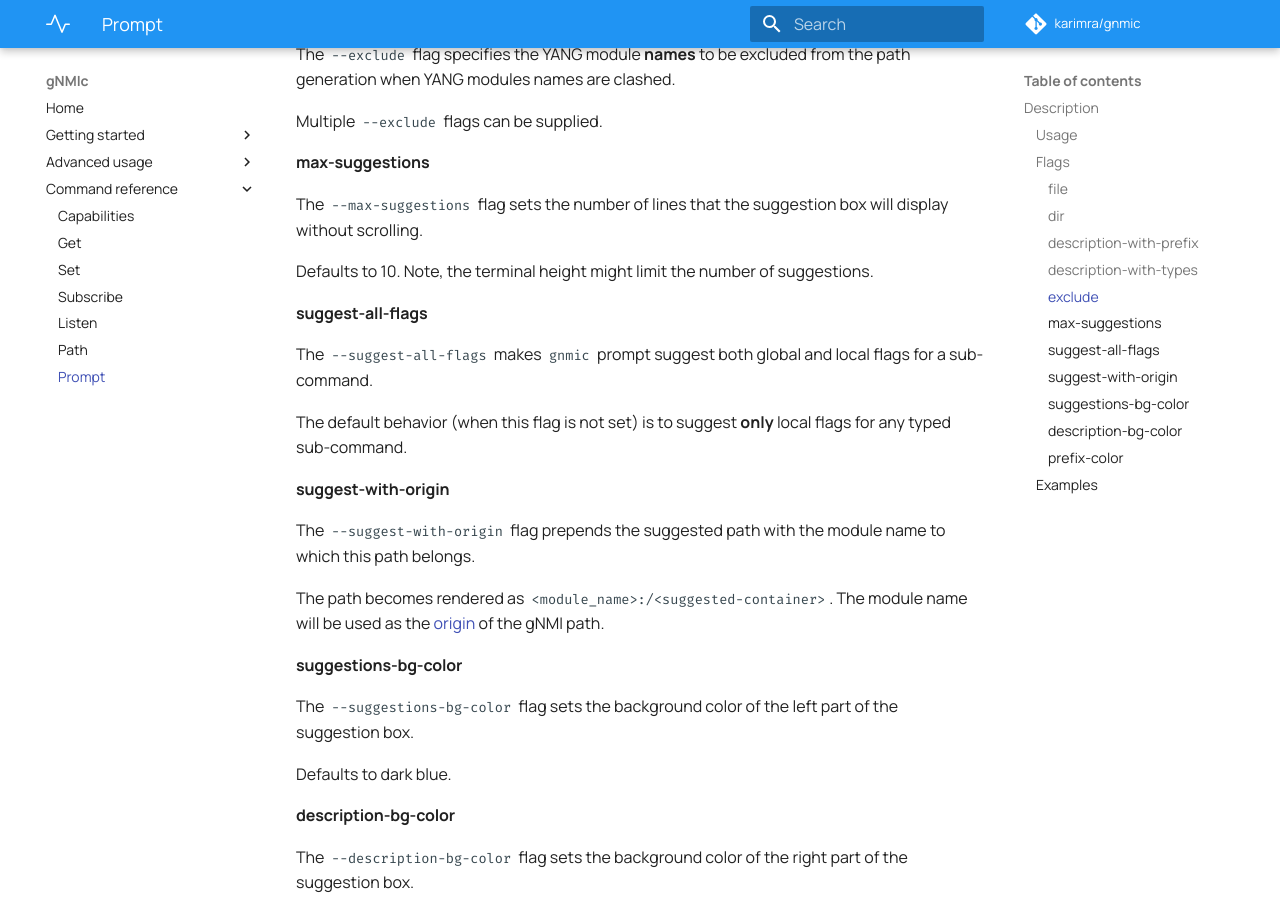
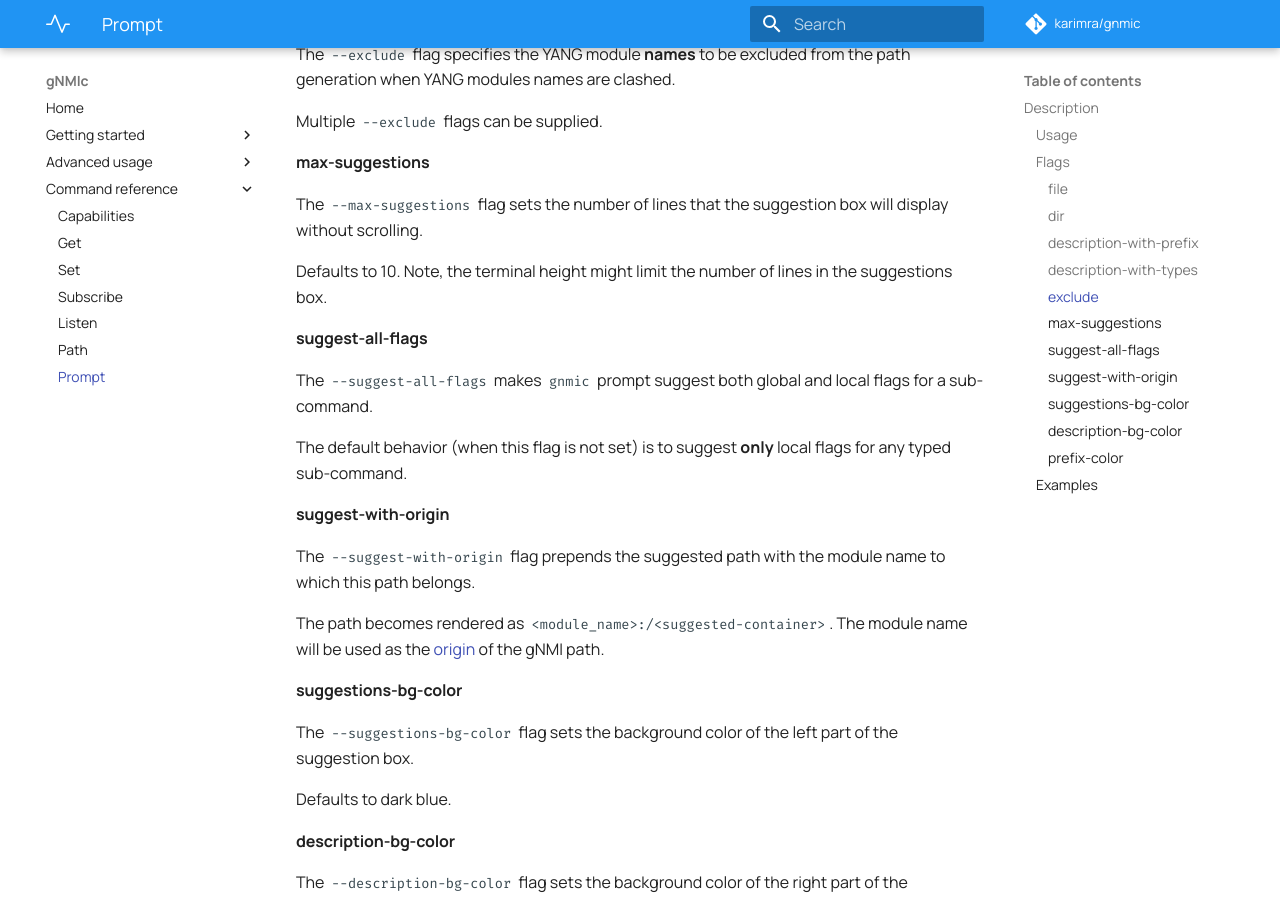
Before and after one commit to openconfig/gnmic, an MkDocs documentation site: the page built from docs/cmd/prompt.md, in a window 1280 px wide and 900 px high, scrolled down 1268 px. Built offline with MkDocs 1.6.1 and Material for MkDocs 9.7.7, drawn with Linux system fonts in a browser that asks for light colours; comment, search, counter and statistics services are not loaded.

Commit message:
Update prompt.md

```diff
--- a/docs/cmd/prompt.md
+++ b/docs/cmd/prompt.md
@@ -40,7 +40,7 @@ Multiple `--exclude` flags can be supplied.
 #### max-suggestions
 The `--max-suggestions` flag sets the number of lines that the suggestion box will display without scrolling.
 
-Defaults to 10. Note, the terminal height might limit the number of suggestions.
+Defaults to 10. Note, the terminal height might limit the number of lines in the suggestions box.
 
 #### suggest-all-flags
 The `--suggest-all-flags` makes `gnmic` prompt suggest both global and local flags for a sub-command.
```
